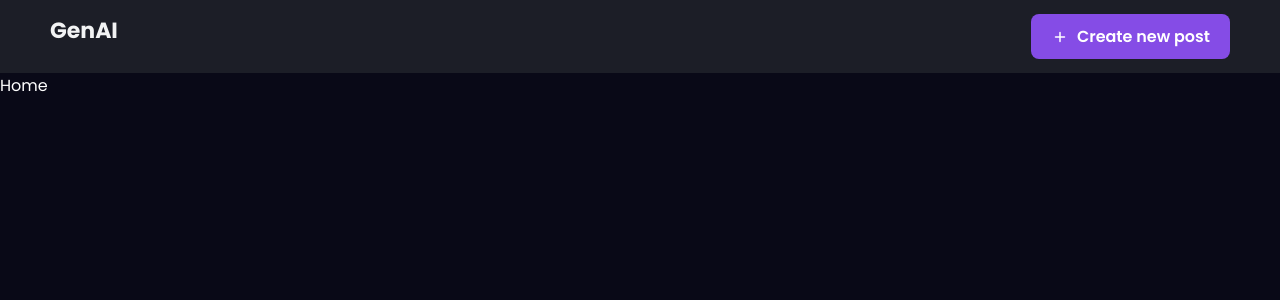
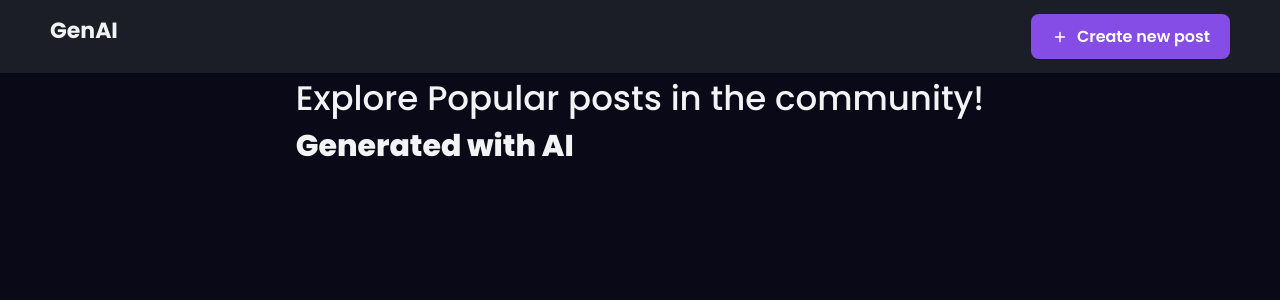
Before and after one commit to Sushant883/AiImageGenerator, a React (Create React App) app in the folder client/: page / in a window 1280 px wide. Shown: the top 300 px of the page. Built offline with nearby package versions, Linux system fonts and the light colour scheme.

Commit message:
add home.jsx code

```diff
--- a/client/src/pages/Home.jsx
+++ b/client/src/pages/Home.jsx
@@ -6,9 +6,47 @@
 const Container = styled.div`
   height: 100%;
   overflow-y: scroll;
+  background : ${({ theme })=> theme.bg}
+  padding: 30px 30px;
+  padding-bottom: 50px;
+  display:flex;
+  flex-direction: column;
+  align-items: center;
+  gap: 20px;
+  @media(max-width: 768px) {
+  padding: 6px 10px;
+  }
 `;
+
+
+const Headline = styled.div`
+font-size :34px;
+font-weight:500;
+color: ${({ theme})=> theme.text_primary};
+display:flex;
+align-itmes:center;
+flex-direction: column;
+
+@media(max-width: 600px){
+font-size: 22px;
+ }
+`;
+
+const Span = styled.div`
+font-size:30px;
+color: ${({theme})=> theme.secondary};
+font-weight:800;
+`;
+
+
 const Home = () => {
-  return <Container>Home</Container>;
+  return <Container>
+    <Headline>
+      Explore Popular posts in the community!
+      <Span>Generated with AI</Span>
+    </Headline>
+
+  </Container>;
 };
 
 export default Home;
```
